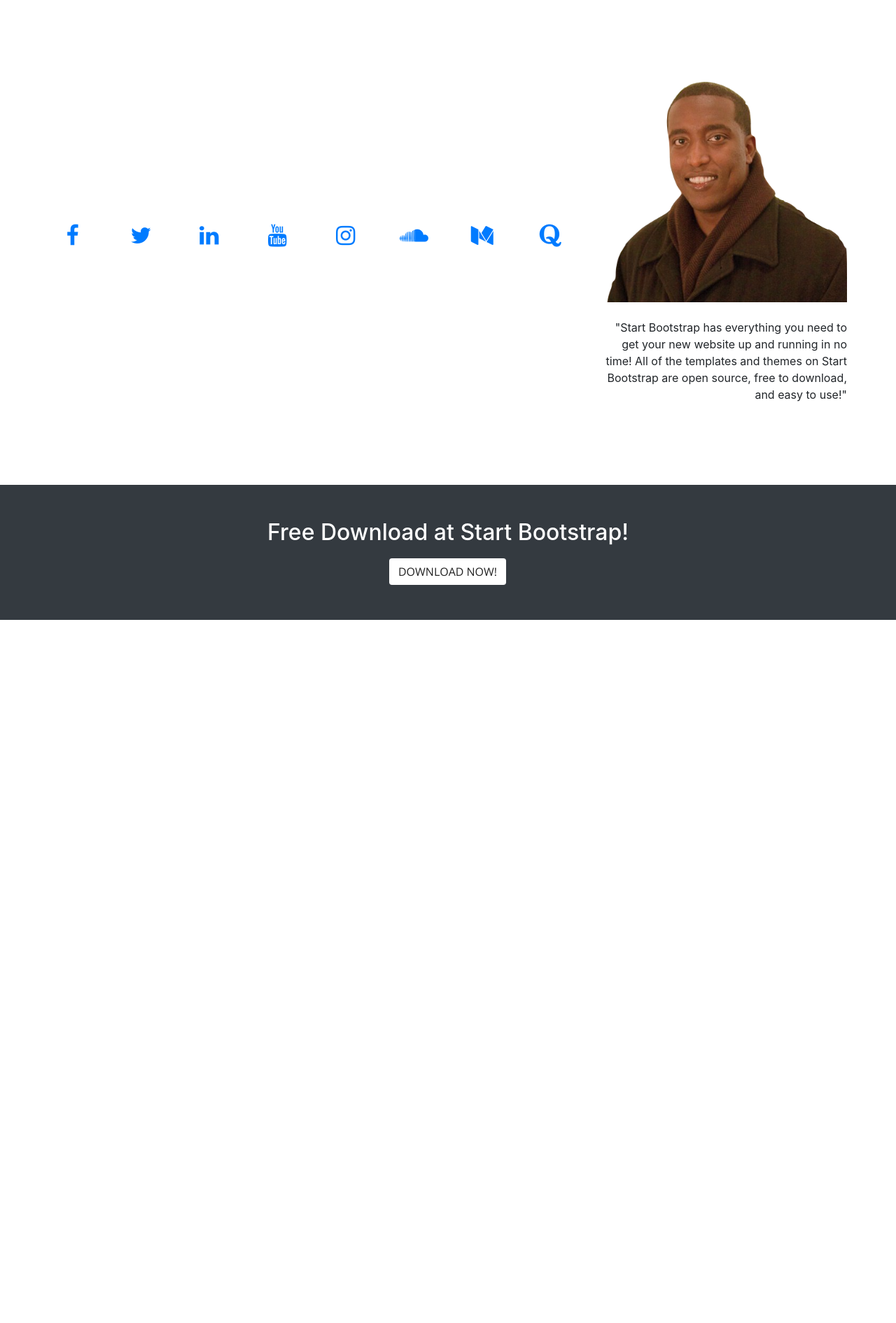
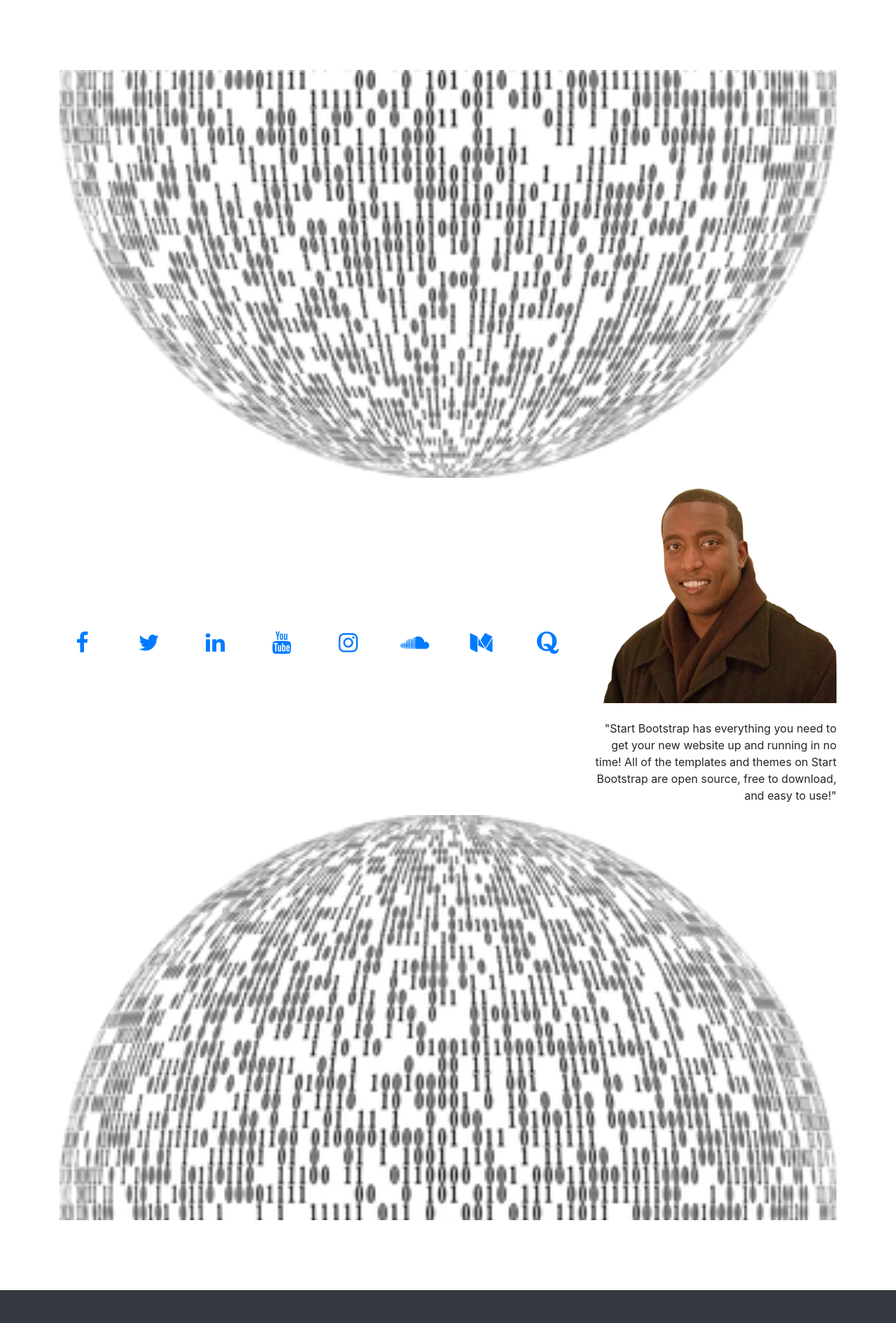
Before and after one commit to cybermessiah/henoktekle-minimal, a website with bundled scripts: page index.html in a window 1280 px wide. Shown: the top 1891 px of the page at 70% size. Before the commit the page ends 886 px from the top, so only its background shows below. Built offline with nearby package versions, Linux system fonts and the light colour scheme.

Commit message:
Quote n IMG

```diff
--- a/index.html
+++ b/index.html
@@ -32,7 +32,8 @@
       <div class="container">
 	    <div class="row">
 			<div class="col text-center">
-
+				<img src="img/top-cryptocurrency.png" alt="Cryptocurrency" style="width:100%">
+			</div>
 		</div>
         <div class="row">
           <div class="col-lg-1 col-md-1 col-sm-1 col-1 mx-auto text-center">
@@ -70,8 +71,9 @@
           </div>
         </div>
 	    <div class="row">
-	    <div class="col text-center">
-
+	        <div class="col text-center">
+				<img src="img/bottom-cryptocurrency.png" alt="Cryptocurrency" style="width:100%">
+			</div>
 		</div>
       </div>
 
```
